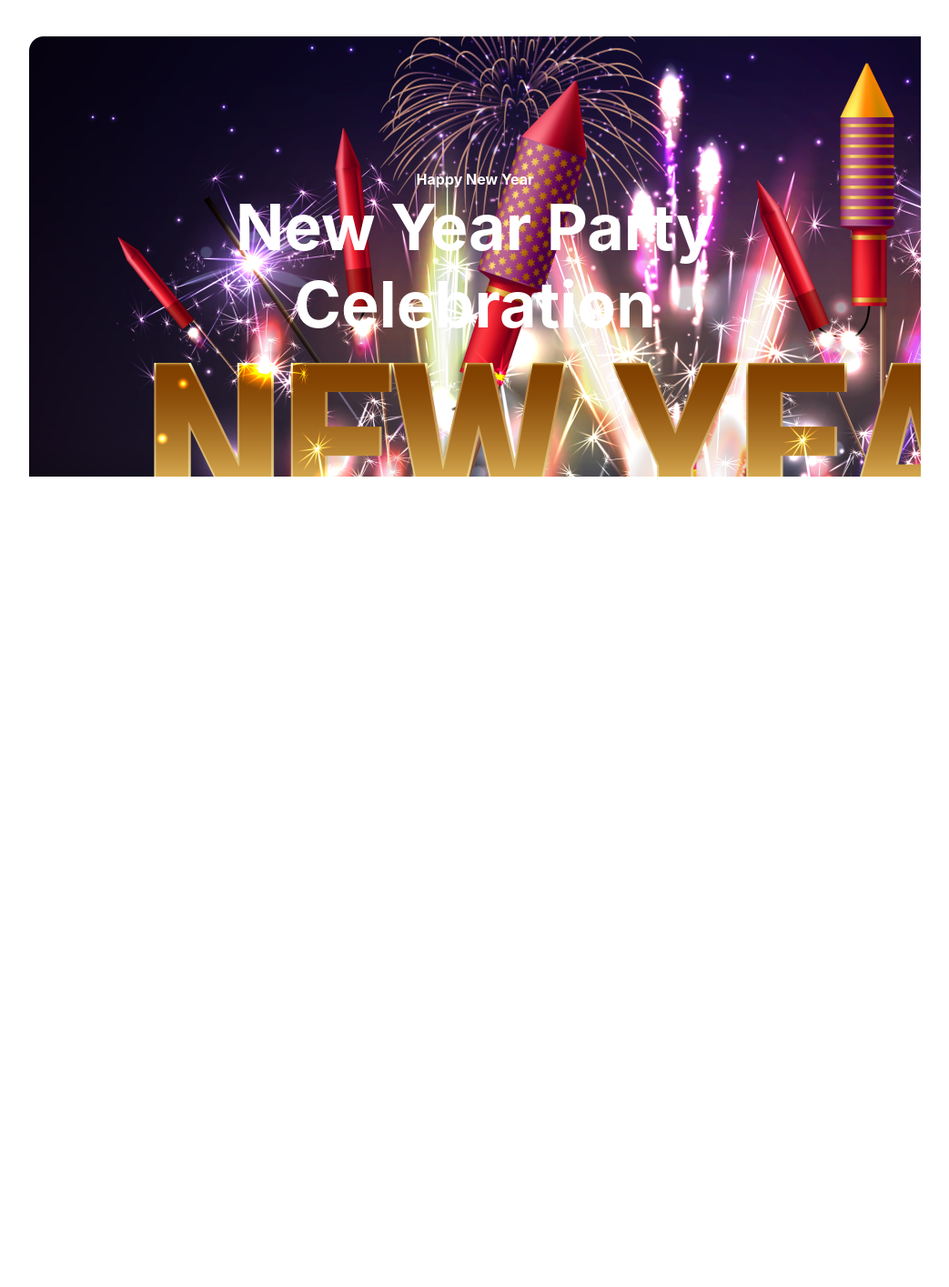
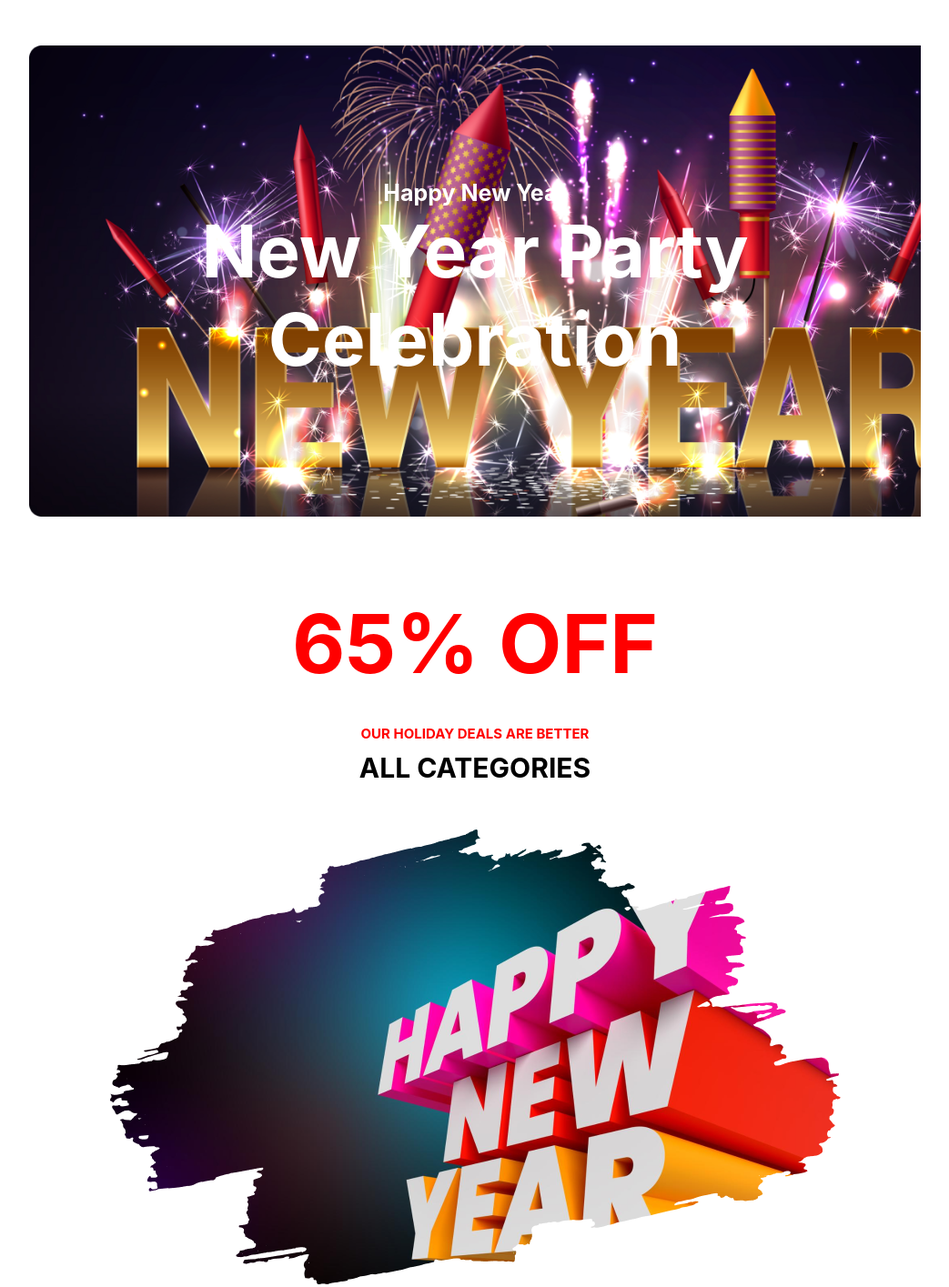
Before and after one commit to sazedul-islam/heppynew-year, a plain HTML site: page index.html in a window 1280 px wide. Shown: the whole page at 91% size, without its empty margins (118-1161 px from the left). Before the commit the page ends 800 px from the top, so only its background shows below. Drawn offline with Linux system fonts and the light colour scheme.

Commit message:
added discount section

```diff
--- a/css/style.css
+++ b/css/style.css
@@ -6,26 +6,51 @@
     padding: 0;
 }
 .global-margin{
-    margin: 40px 150px;
+    margin: 50px 150px;
 }
 
 /* Banner Section CSS */
 .banner-section{
     background-image: url(../imge/Banner\ Image.png) ;
     display: flex;
+    background-repeat: no-repeat;
+    background-size: cover;
     justify-content: center;
-
-
 }
 .banner-section .banner-content{
      padding: 15%;
 }
 .banner-section .banner-content h4{
     color: #fff;
-text-align: center;
+    text-align: center;
+    font-size: 25px;
 }
 .banner-section .banner-content h1{
     color: #fff;
-    font-size: 70px;
+    font-size: 80px;
     text-align: center;
 }
+
+/* Discount Section CSS */
+.discount-section{
+    display: flex;
+    justify-content: center;
+
+}
+.discount-content h1,h3,h6{
+    text-align: center;
+}
+.discount-content h1 {
+    color: #FF0000;
+    font-size: 90px;
+    margin: 35px 0px;
+}
+.discount-content h6 {
+    color: #FF0000;
+    font-size: 15px;
+
+}
+.discount-content h3 {
+    font-size: 30px;
+    margin: 10px 0px 50px 0px;
+}
--- a/index.html
+++ b/index.html
@@ -21,15 +21,15 @@
        <!-- Banner Section End -->
 
        <!-- Discount Section Star -->
-       <!-- <section>
-         <div class="discount">
+       <section class="discount-section global-margin">
+         <div class="discount-content">
             <h1>65% OFF</h1>
             <h6>OUR HOLIDAY DEALS ARE BETTER</h6>
             <h3>ALL CATEGORIES</h3>
-            <img src="imge/New Year Photo.png" alt="">
+            <img class="discount-img" src="imge/New Year Photo.png" alt="">
+         </div>
 
-         </div>
-       </section> -->
+       </section>
        <!-- Discount Section End -->
     </main>
     <footer>
```
